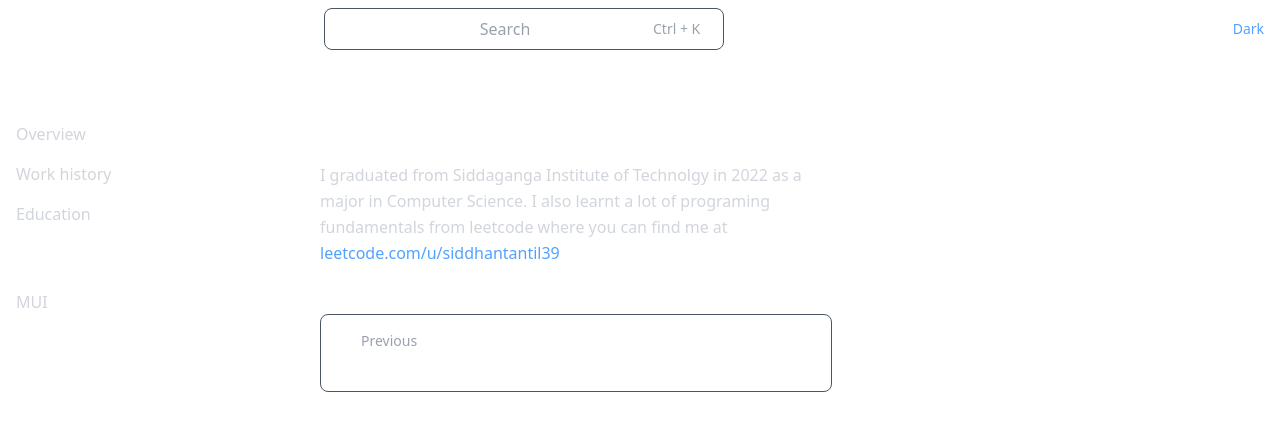
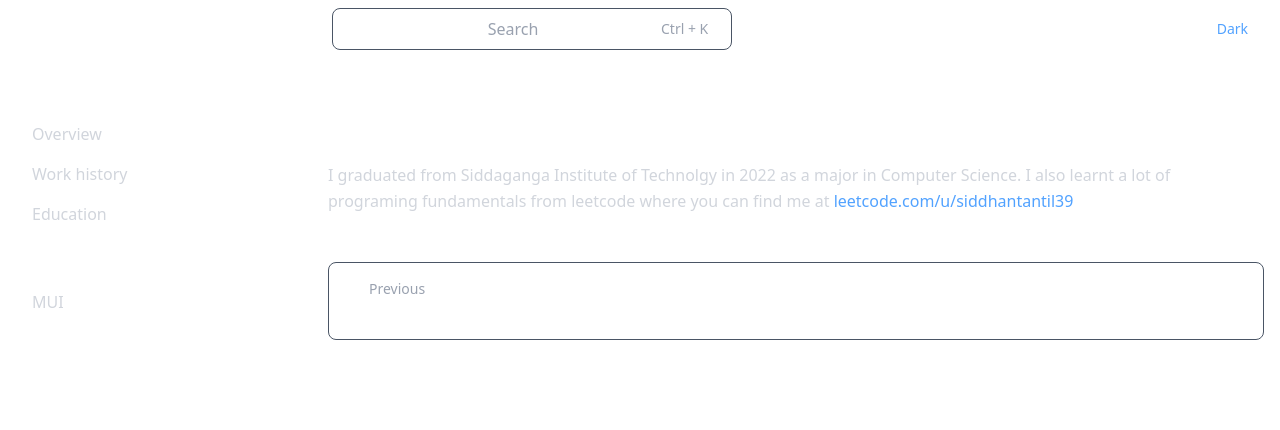
Before and after one commit to siddhantantil39/siddhantantil39-portfolio, a Next.js app: page /education in a window 1280 px wide. Shown: the top 430 px of the page. Built offline with nearby package versions, Linux system fonts and the light colour scheme; some icons are missing.

Commit message:
added padding right

```diff
--- a/src/app/(pages)/layout.tsx
+++ b/src/app/(pages)/layout.tsx
@@ -28,14 +28,14 @@ export default function RootLayout({
 }>) {
   return (
       <html lang="en">
-        <body className={`${geistSans.variable} ${geistMono.variable}`}>
+        <body className={`${geistSans.variable} ${geistMono.variable} px-4`}>
           <Header />
           <div className="md:mx-auto w-full ">
             <div className="flex flex-col md:flex-row">
               <aside className="hidden md:block md:w-1/4">
                 <Sidenavbar />
               </aside>
-            <main className="lg:w-2/5 w-3/4 ">
+              <main className="flex-1 w-full md:w-3/4">
               {children}
               <Footer />
             </main>
--- a/src/app/landing/layout.tsx
+++ b/src/app/landing/layout.tsx
@@ -27,7 +27,7 @@ export default function RootLayout({
 }>) {
   return (
     <html lang="en">
-      <body className="flex flex-col min-h-screen">
+      <body className="flex flex-col min-h-screen px-4">
         <Header />
         <div>
           <main>
```
